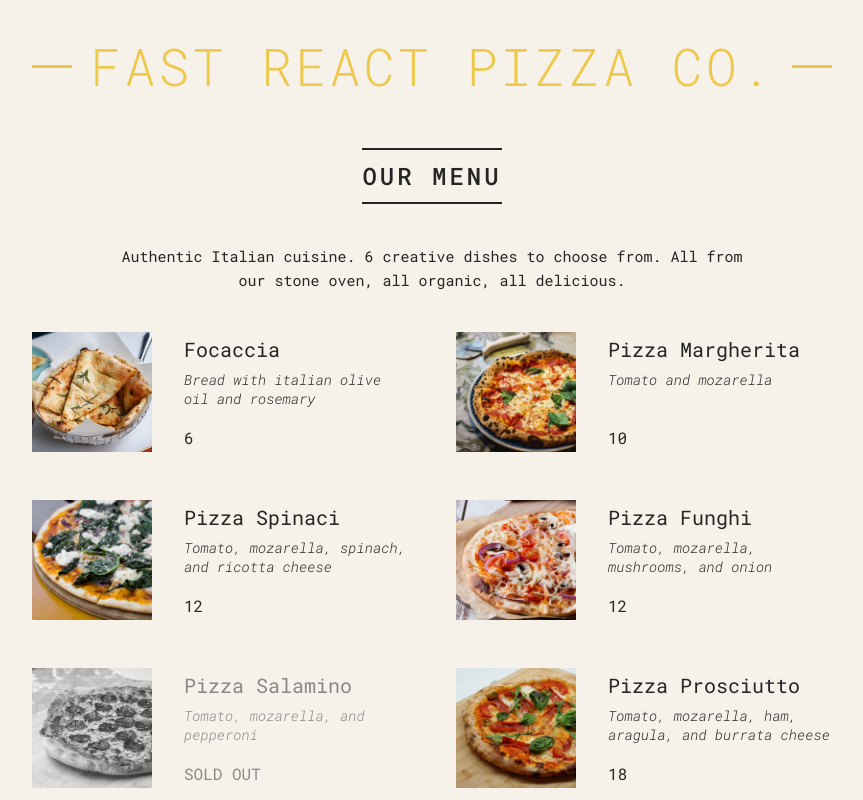
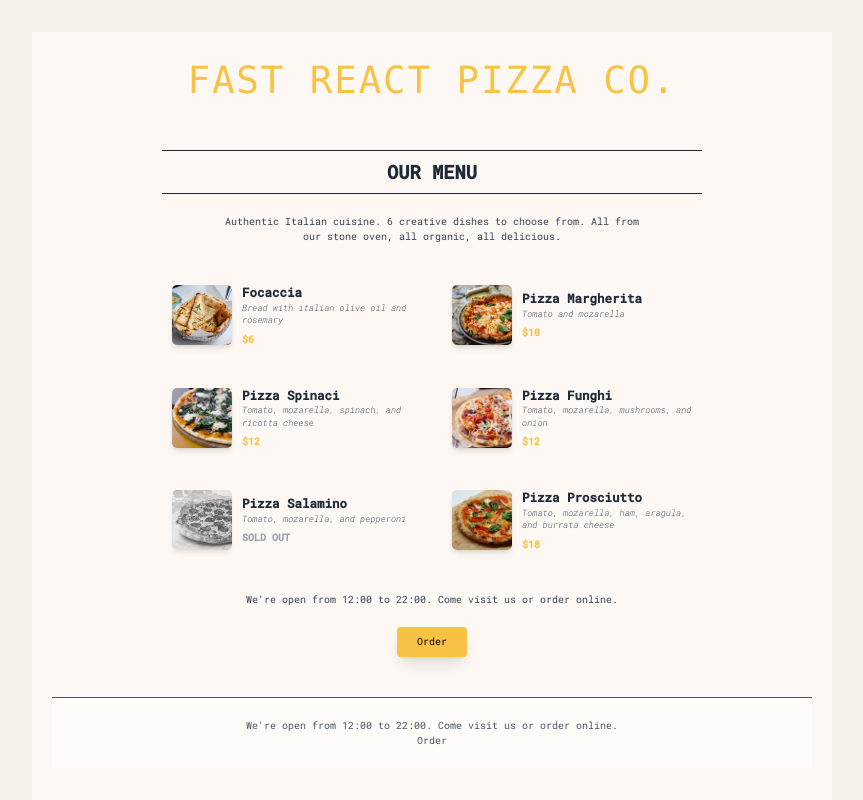
Before and after one commit to leonardodavinci2049/pizza-menu, a React (Vite) app: page / in a window 1280 px wide. Shown: the top 800 px of the page, without its empty margins (208-1071 px from the left). Built offline with nearby package versions, Linux system fonts and the light colour scheme.

Commit message:
feat: migração para Tailwind CSS - layout base do menu

```diff
--- a/src/app/App.tsx
+++ b/src/app/App.tsx
@@ -4,7 +4,7 @@ import Header from "../components/Header";
 
 function App() {
   return (
-    <div className="container">
+    <div className="max-w-7xl mx-auto px-4 sm:px-6 lg:px-8 min-h-screen bg-[#fdf8f4]">
     <Header />
     <Menu />
     <Footer />
--- a/src/components/Footer.tsx
+++ b/src/components/Footer.tsx
@@ -1,24 +1,18 @@
 import "../index.css";
 import Order from "./Order";
 
-const OPEN_HOUR: number = 12;
-const CLOSE_HOUR: number = 22;
-
-// Função helper com tipo de retorno explícito
-const checkIsOpen = (currentHour: number): boolean => {
-  return currentHour >= OPEN_HOUR && currentHour <= CLOSE_HOUR;
-};
-
 const Footer = () => {
-  const hour: number = new Date().getHours();
-  const isOpen: boolean = checkIsOpen(hour);
+  const hour = new Date().getHours();
+  const openHour = 12;
+  const closeHour = 22;
+  const isOpen = hour >= openHour && hour <= closeHour;
   return (
-    <footer className="footer">
+    <footer className="py-8 text-center text-gray-600 border-t mt-8 bg-white/50">
       {isOpen ? (
-        <Order closeHour={CLOSE_HOUR} openHour={OPEN_HOUR} />
+        <Order closeHour={closeHour} openHour={openHour} />
       ) : (
-        <p>
-          We're happy to welcome you between {OPEN_HOUR}:00 and {CLOSE_HOUR}:00.
+        <p className="text-sm hover:text-gray-800 transition-colors">
+          We're happy to welcome you between {openHour}:00 and {closeHour}:00.
         </p>
       )}
     </footer>
--- a/src/components/Header.tsx
+++ b/src/components/Header.tsx
@@ -1,10 +1,11 @@
 import "../index.css";
 
 const Header = () => {
-  const style = {};
   return (
-    <header className="header">
-      <h1 style={style}>Fast React Pizza Co.</h1>
+    <header className="py-12 text-center animate-fade-in">
+      <h1 className="text-[#f8c245] text-4xl md:text-6xl font-mono tracking-wider hover:scale-105 transition-transform">
+        FAST REACT PIZZA CO.
+      </h1>
     </header>
   );
 };
--- a/src/components/Menu.tsx
+++ b/src/components/Menu.tsx
@@ -1,45 +1,49 @@
-import Pizza from "./Pizza";
-import "../index.css";
 import pizzaData from "../data/pizzaData";
-const Menu = () => {
+import MenuItem from "./MenuItem";
+
+export default function Menu() {
   const pizzas = pizzaData;
-  // const pizzas = [];
-  const numPizzas = pizzas.length;
+
   return (
-    <main className="menu">
-      <h2>Our menu</h2>
+    <main className="max-w-4xl mx-auto py-8 px-4">
+      <h2 className="text-center text-3xl font-semibold mb-8 border-t border-b py-4 text-gray-800">
+        OUR MENU
+      </h2>
 
-      {numPizzas > 0 ? (
-        <>
-          <p>
-            Authentic Italian cuisine. 6 creative dishes to choose from. All
-            from our stone oven, all organic, all delicious.
-          </p>
+      <p className="text-center mb-12 text-gray-700 max-w-2xl mx-auto">
+        Authentic Italian cuisine. 6 creative dishes to choose from. All from
+        our stone oven, all organic, all delicious.
+      </p>
 
-          <ul className="pizzas">
-            {pizzas.map((pizza) => (
-              <Pizza key={pizza.name} {...pizza} />
-            ))}
-          </ul>
-        </>
-      ) : (
-        <p>We're still working on our menu. Please come back later :)</p>
-      )}
+      <div className="grid grid-cols-1 md:grid-cols-2 gap-8 animate-fade-in">
+        {pizzas.map((item, index) => (
+          <MenuItem
+            key={item.name}
+            name={item.name}
+            description={item.ingredients}
+            price={item.price}
+            image={item.photoName}
+            soldOut={item.soldOut}
+            className={`animate-fade-in-up delay-${index * 100}`}
+          />
+        ))}
+      </div>
 
-      {/* <Pizza
-        name="Pizza Spinaci"
-        ingredients="Tomato, mozarella, spinach, and ricotta cheese"
-        photoName="pizzas/spinaci.jpg"
-        price={10}
-      />
-      <Pizza
-        name="Pizza Funghi"
-        ingredients="Tomato, mushrooms"
-        price={12}
-        photoName="pizzas/funghi.jpg"
-      /> */}
+      <p className="text-center mt-12 mb-8 text-gray-700">
+        We're open from 12:00 to 22:00. Come visit us or order online.
+      </p>
+
+      <div className="text-center">
+        <button
+          className="bg-[#f8c245] text-black px-8 py-3 rounded-md
+          hover:bg-[#e5b340] hover:scale-105
+          active:scale-95
+          transition-all duration-300
+          shadow-lg hover:shadow-xl"
+        >
+          Order
+        </button>
+      </div>
     </main>
   );
-};
-
-export default Menu;
+}
--- /dev/null
+++ b/src/components/MenuItem.tsx
@@ -0,0 +1,43 @@
+interface MenuItemProps {
+  name: string;
+  description: string;
+  price: number | string;
+  image: string;
+  soldOut?: boolean;
+  className?: string;
+}
+
+export default function MenuItem({
+  name,
+  description,
+  price,
+  image,
+  soldOut,
+  className,
+}: MenuItemProps) {
+  return (
+    <div className={`flex gap-4 items-center p-4 rounded-lg hover:bg-white/50 transition-all duration-300 ${className || ''}`}>
+      <img
+        src={image} // Ajustado para pasta correta
+        alt={name}
+        className={`w-24 h-24 object-cover rounded-lg shadow-md
+          ${
+            soldOut
+              ? "grayscale opacity-70"
+              : "hover:scale-105 transition-transform"
+          }`}
+      />
+      <div className="flex-1">
+        <h3 className="text-xl font-semibold text-gray-800">{name}</h3>
+        <p className="text-gray-600 italic text-sm">{description}</p>
+        <p
+          className={`mt-2 font-bold ${
+            soldOut ? "text-gray-400" : "text-[#f8c245]"
+          }`}
+        >
+          {soldOut ? "SOLD OUT" : `$${price}`}
+        </p>
+      </div>
+    </div>
+  );
+}
--- a/src/index.css
+++ b/src/index.css
@@ -1,187 +1,24 @@
 @import url("https://fonts.googleapis.com/css2?family=Roboto+Mono:ital,wght@0,300;0,400;0,500;1,300&display=swap");
+@import "tailwindcss";
 
-* {
-  margin: 0;
-  padding: 0;
-  box-sizing: border-box;
+/* Define a variável de tema para a fonte */
+@theme {
+  --font-Roboto: "Roboto", sans-serif;
+  /*  --font-IBM: "IBM Plex Mono", sans-serif; */
 }
 
-html {
-  font-size: 62.5%;
+/* Aplica a fonte globalmente utilizando a camada base do Tailwind */
+@layer base {
+  html {
+    font-size: 62.5%; /* Define o tamanho base do texto como 16px */
+  }
+  /* Define a cor de fundo global */
+  body {
+    @apply font-['Roboto_Mono'] text-[#252525] font-normal
+           bg-[#f7f2e9]
+           border-b-[1.6rem] border-b-[#edc84b]
+           min-h-screen
+           p-[3.2rem]
+           pb-[6rem];
+  }
 }
-
-body {
-  font-family: "Roboto Mono", sans-serif;
-  color: #252525;
-  font-weight: 400;
-  background-color: #f7f2e9;
-  border-bottom: 1.6rem solid #edc84b;
-  min-height: 100vh;
-  padding: 3.2rem;
-  padding-bottom: 6rem;
-}
-
-.container {
-  max-width: 80rem;
-  margin: 0 auto;
-
-  display: flex;
-  flex-direction: column;
-  align-items: center;
-  gap: 4.8rem;
-}
-
-/* *************** */
-
-.header {
-  align-self: stretch;
-}
-
-.header h1 {
-  /* Non-accessible color */
-  color: #edc84b;
-  /* color: #af8602; */
-
-  text-transform: uppercase;
-  text-align: center;
-  font-size: 5.2rem;
-  font-weight: 300;
-  letter-spacing: 3px;
-  position: relative;
-  width: 100%;
-  display: block;
-}
-
-.header h1::before,
-.header h1::after {
-  display: block;
-  content: "";
-  height: 3px;
-  width: 4rem;
-  background-color: #edc84b;
-  position: absolute;
-  top: calc(50% - 1px);
-}
-
-.header h1::before {
-  left: 0;
-}
-
-.header h1::after {
-  right: 0;
-}
-
-/* *************** */
-
-.menu {
-  display: flex;
-  flex-direction: column;
-  align-items: center;
-  gap: 4rem;
-}
-
-.menu h2 {
-  display: inline-block;
-  padding: 1rem 0;
-  border-top: 2px solid currentColor;
-  border-bottom: 2px solid currentColor;
-  font-size: 2.4rem;
-  text-transform: uppercase;
-  letter-spacing: 3px;
-  font-weight: 500;
-}
-
-.menu > p {
-  font-size: 1.5rem;
-  text-align: center;
-  line-height: 1.6;
-  width: 80%;
-}
-
-.pizzas {
-  list-style: none;
-  display: grid;
-  grid-template-columns: 1fr 1fr;
-  gap: 4.8rem;
-}
-
-.pizza {
-  display: flex;
-  gap: 3.2rem;
-}
-
-.pizza img {
-  width: 12rem;
-  aspect-ratio: 1;
-  align-self: start;
-}
-
-.pizza div {
-  display: flex;
-  flex-direction: column;
-  gap: 0.8rem;
-  padding: 0.4rem 0;
-}
-
-.pizza h3 {
-  font-size: 2rem;
-  font-weight: 400;
-}
-
-.pizza p {
-  font-size: 1.4rem;
-  font-weight: 300;
-  font-style: italic;
-  margin-bottom: auto;
-}
-
-.pizza span {
-  display: block;
-  font-size: 1.6rem;
-}
-
-.pizza.sold-out {
-  color: #888;
-}
-
-.pizza.sold-out img {
-  filter: grayscale();
-  opacity: 0.8;
-}
-
-/* *************** */
-
-.footer {
-  font-size: 1.4rem;
-}
-
-.order {
-  display: flex;
-  flex-direction: column;
-  align-items: center;
-  gap: 2.4rem;
-}
-
-.btn {
-  color: inherit;
-  font-family: inherit;
-  border: none;
-  font-size: 1.4rem;
-  font-weight: 500;
-  background-color: #edc84b;
-  padding: 1.4rem 3.2rem;
-  cursor: pointer;
-  transition: all 0.2s;
-}
-
-.btn:hover {
-  background-color: #e9bb24;
-}
-
-/*
-SPACING SYSTEM (px)
-2 / 4 / 8 / 12 / 16 / 24 / 32 / 40 / 48 / 64 / 80 / 96 / 128
-
-FONT SIZE SYSTEM (px)
-10 / 12 / 14 / 16 / 18 / 20 / 24 / 30 / 36 / 44 /52 / 62 / 74 / 86 / 98
-*/
```
Also changed, not shown: src/components/Order.tsx (+1 -7 lines), src/components/Pizza.tsx (indentation only).
